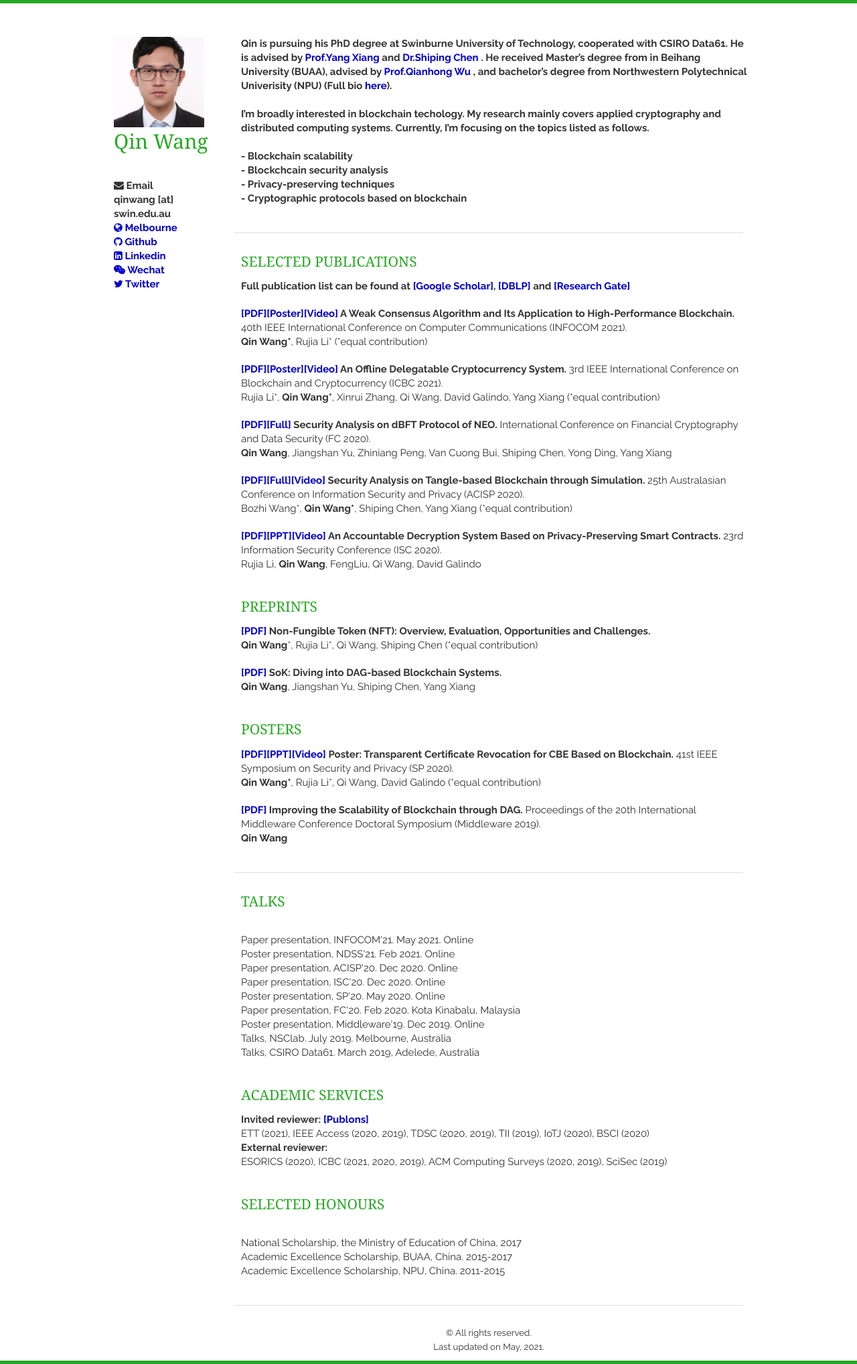
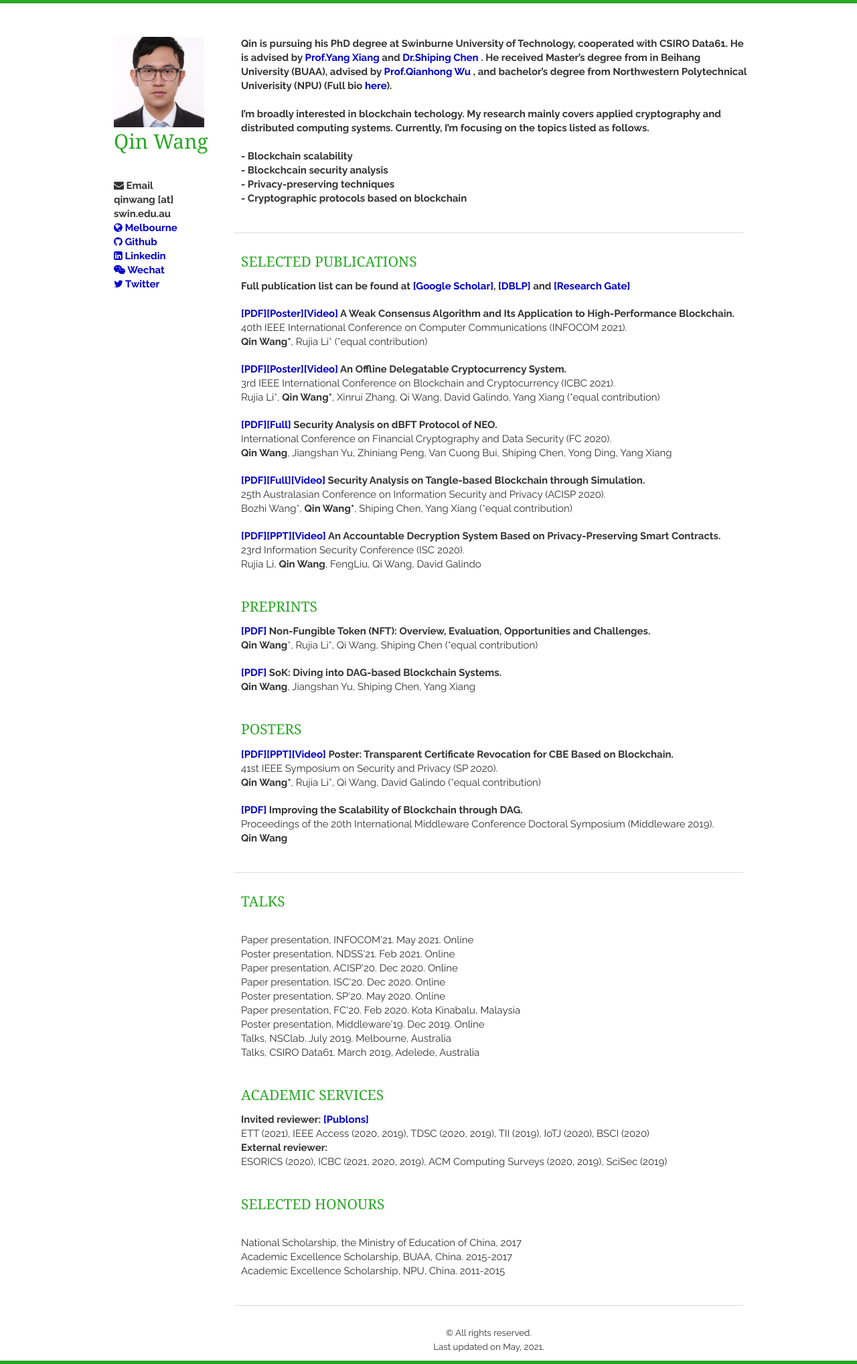
Before and after one commit to AaronWang-git/qinwang-git.github.io, a Jekyll site: the page built from index.html, in a window 1280 px wide. Shown: the whole page at 67% size. Built offline with Jekyll 4.4.1, drawn with Linux system fonts in a browser that asks for light colours; nearby versions of some CDN libraries; the list of posts is cut into pages by our own code.

```diff
--- a/_includes/publications.html
+++ b/_includes/publications.html
@@ -10,7 +10,7 @@
         <header>
             <strong><a href = "https://arxiv.org/pdf/2102.00872.pdf" target="_blank">[PDF]</a><a href = "https://www.ndss-symposium.org/wp-content/uploads/NDSS2021posters_paper_5.pdf" target="_blank">[Poster]</a><a href = "https://youtu.be/G5HO9kobm6Y" target="_blank">[Video]</a>
             A Weak Consensus Algorithm and Its Application to High-Performance Blockchain.</strong>
-            40th IEEE International Conference on Computer Communications (INFOCOM 2021).
+            <br>40th IEEE International Conference on Computer Communications (INFOCOM 2021).
             <br><strong>Qin Wang<sup>*</sup></strong>, <b>Rujia Li</b><sup>*</sup> (*equal contribution)
        </header>
     </article>
@@ -19,7 +19,7 @@
         <header>
             <strong><a href = "https://arxiv.org/pdf/2103.12905.pdf" target="_blank">[PDF]</a><a href = "https://www.ndss-symposium.org/wp-content/uploads/NDSS2021posters_paper_14.pdf" target="_blank">[Poster]</a><a href = "https://www.youtube.com/watch?v=sX72TvJJk-s&t=411s" target="_blank">[Video]</a>
             An Offline Delegatable Cryptocurrency System.</strong>
-            3rd IEEE International Conference on Blockchain and Cryptocurrency (ICBC 2021).
+            <br>3rd IEEE International Conference on Blockchain and Cryptocurrency (ICBC 2021).
             <br>Rujia Li<sup>*</sup>, <strong>Qin Wang<sup>*</sup></strong>, Xinrui Zhang, Qi Wang, David Galindo, Yang Xiang  (*equal contribution)
        </header>
     </article>
@@ -27,7 +27,7 @@
   <article>
         <header>
             <strong><a href = "https://link.springer.com/chapter/10.1007/978-3-030-51280-4_2" target="_blank">[PDF]</a><a href = "https://arxiv.org/pdf/2105.07459.pdf" target="_blank">[Full]</a> Security Analysis on dBFT Protocol of NEO.</strong>
-            International Conference on Financial Cryptography and Data Security (FC 2020).
+            <br>International Conference on Financial Cryptography and Data Security (FC 2020).
             <br><strong>Qin Wang</strong>, Jiangshan Yu, Zhiniang Peng, Van Cuong Bui, Shiping Chen, Yong Ding, Yang Xiang
        </header>
     </article>
@@ -35,7 +35,7 @@
   <article>
         <header>
             <strong><a href = "https://link.springer.com/chapter/10.1007/978-3-030-55304-3_35" target="_blank">[PDF]</a><a href = "https://arxiv.org/pdf/2008.04863.pdf" target="_blank">[Full]</a><a href = "https://youtu.be/X-YGjhdto9o" target="_blank">[Video]</a> Security Analysis on Tangle-based Blockchain through Simulation.</strong>
-            25th Australasian Conference on Information Security and Privacy (ACISP 2020).
+            <br>25th Australasian Conference on Information Security and Privacy (ACISP 2020).
             <br>Bozhi Wang<sup>*</sup>, <strong>Qin Wang<sup>*</sup></strong>, Shiping Chen, Yang Xiang (*equal contribution)
        </header>
     </article>
@@ -43,7 +43,7 @@
   <article>
         <header>
             <strong><a href = "https://link.springer.com/chapter/10.1007/978-3-030-62974-8_21" target="_blank">[PDF]</a><a href = "http://rujia.uk/ppt/isc20.pdf" target="_blank">[PPT]</a><a href = "https://www.youtube.com/watch?v=UF-yFuIEYe8&t=29s" target="_blank">[Video]</a> An Accountable Decryption System Based on Privacy-Preserving Smart Contracts.</strong>
-            23rd Information Security Conference (ISC 2020).
+            <br>23rd Information Security Conference (ISC 2020).
             <br>Rujia Li, <strong>Qin Wang</strong>, FengLiu, Qi Wang, David Galindo
        </header>
     </article>
@@ -86,7 +86,7 @@
       <header>
             <strong><a href = "https://www.ieee-security.org/TC/SP2020/poster-abstracts/hotcrp_sp20posters-final7.pdf" target="_blank">[PDF]</a><a href = "http://rujia.uk/resource/SP20_POSTER.pdf" target="_blank">[PPT]</a><a href = "https://youtu.be/6z9Nfo37DQA" target="_blank">[Video]</a>
             Poster: Transparent Certificate Revocation for CBE Based on Blockchain.</strong>
-            41st IEEE Symposium on Security and Privacy (SP 2020).
+            <br>41st IEEE Symposium on Security and Privacy (SP 2020).
             <br><strong>Qin Wang<sup>*</sup></strong>, <b>Rujia Li</b><sup>*</sup>, Qi Wang, David Galindo (*equal contribution)
        </header>
     </article>
@@ -95,7 +95,7 @@
       <header>
             <strong><a href = "https://dl-acm-org.ezproxy.lib.swin.edu.au/doi/abs/10.1145/3366624.3368165" target="_blank">[PDF]</a>
             Improving the Scalability of Blockchain through DAG.</strong>
-            Proceedings of the 20th International Middleware Conference Doctoral Symposium (Middleware 2019).
+            <br>Proceedings of the 20th International Middleware Conference Doctoral Symposium (Middleware 2019).
             <br><strong>Qin Wang</strong>
        </header>
     </article>
```
